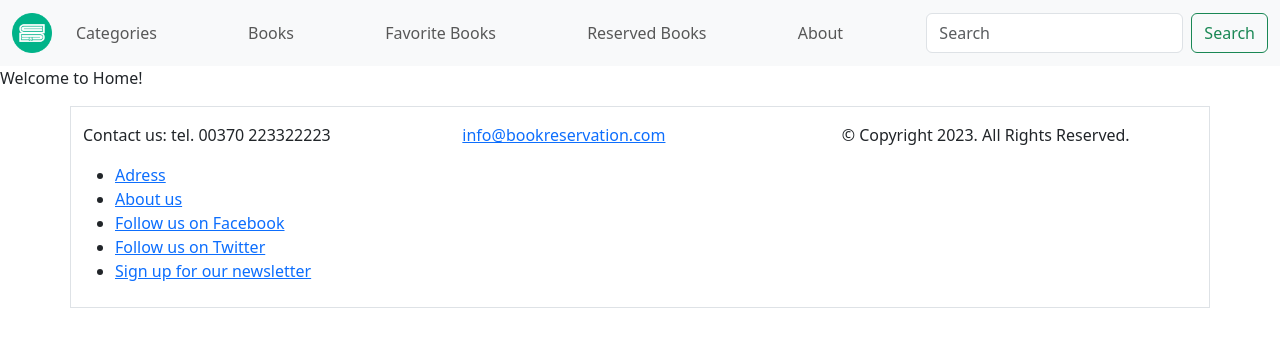
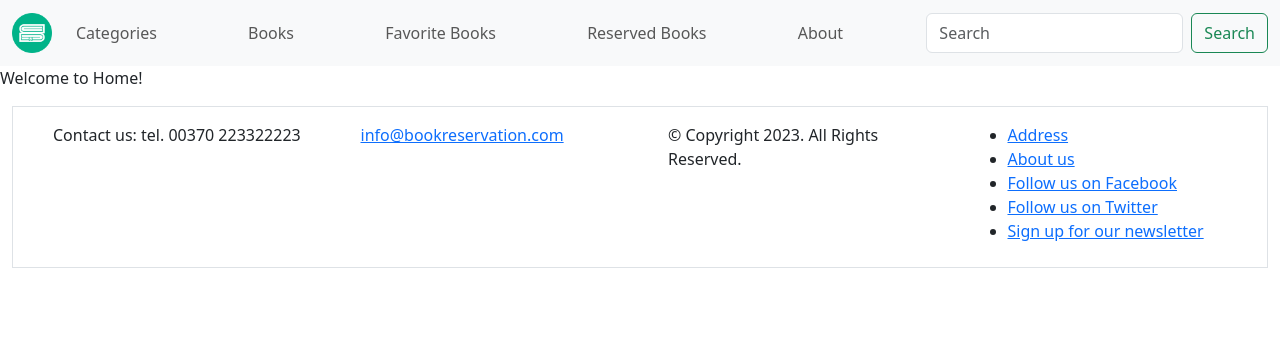
Before and after one commit to jzabulenas/online-bookstore, a React (Create React App) app in the folder frontend/: page / in a window 1280 px wide. Shown: the top 346 px of the page. Built offline with nearby package versions, Linux system fonts and the light colour scheme.

Commit message:
Adapt to different screen sizes

```diff
--- a/frontend/src/components/Footer.js
+++ b/frontend/src/components/Footer.js
@@ -1,12 +1,16 @@
 export default function Footer() {
   return (
-    <footer class="mt-3">
-      <div class=" border container pt-3 pb-2">
-        <div class="row">
-          <div class="div1 col-4">
+    <footer class="mt-3 w-100">
+      <div
+        id="footer"
+        class="container-fluid"
+      >
+        <div class="border pt-3 pb-2 container-fluid ">
+          <div class="row  col-3 col-sm-12 ms-3 ">
+            <div class="div1 col-3">
               {<p>Contact us: tel. 00370 223322223</p>}
             </div>
-          <div class="div2 col-4">
+            <div class="div2 col-3">
               <a
                 href="#"
                 class="link-primary"
@@ -14,13 +18,13 @@ export default function Footer() {
                 info@bookreservation.com
               </a>
             </div>
-          <div class="div3 col-4">
+            <div class="div3 col-3">
               <p>&copy; Copyright 2023. All Rights Reserved.</p>
             </div>
-          <div class="footer">
+            <div class="footer div4 col-3">
               <ul>
                 <li>
-                <a href="contact.html">Adress</a>
+                  <a href="contact.html">Address</a>
                 </li>
                 <li>
                   <a href="contact.html">About us</a>
@@ -38,6 +42,7 @@ export default function Footer() {
             </div>
           </div>
         </div>
+      </div>
     </footer>
   );
 }
```
Also changed, not shown: frontend/src/App.css (+0 -22 lines). Lines whose indentation alone changed are shown as unchanged.
